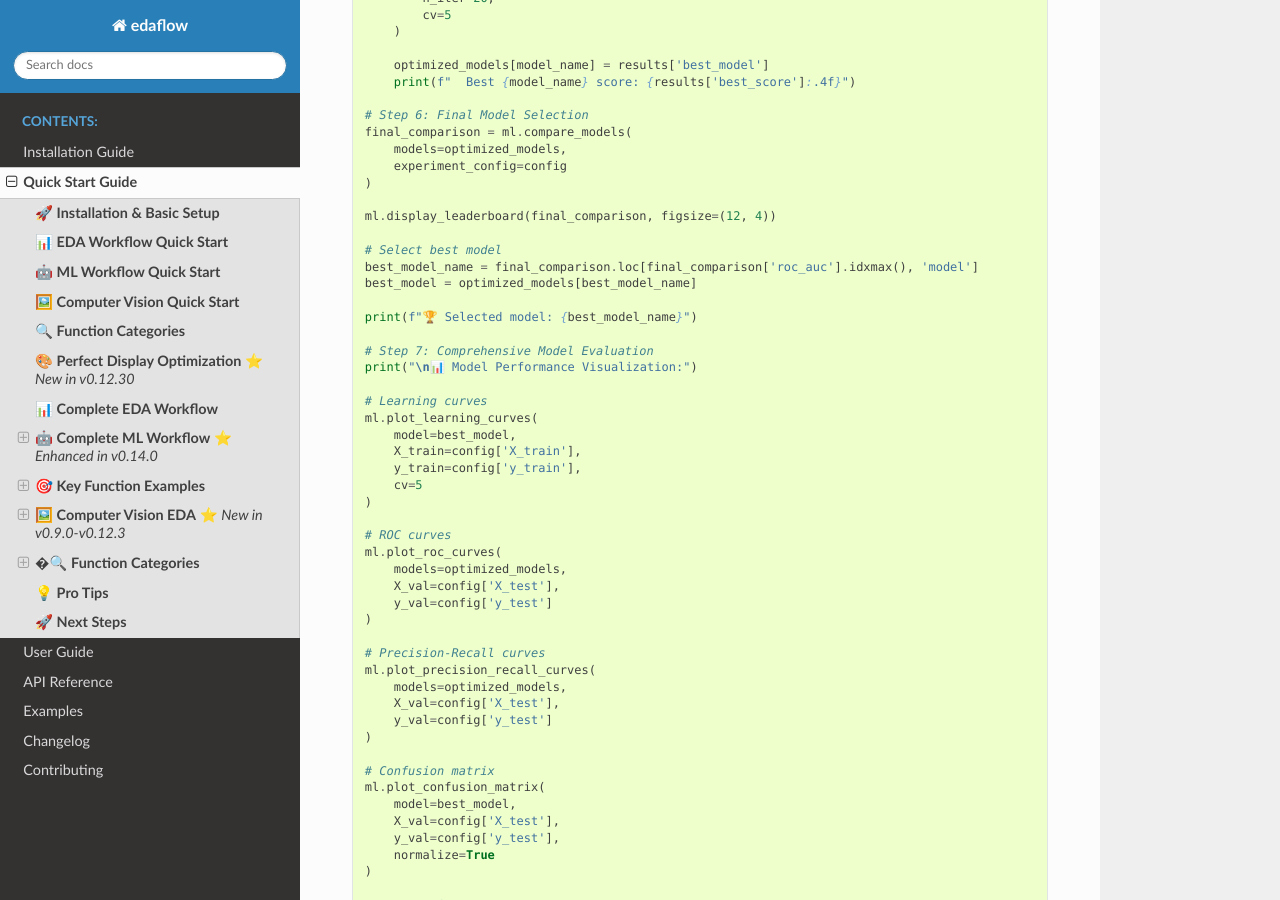
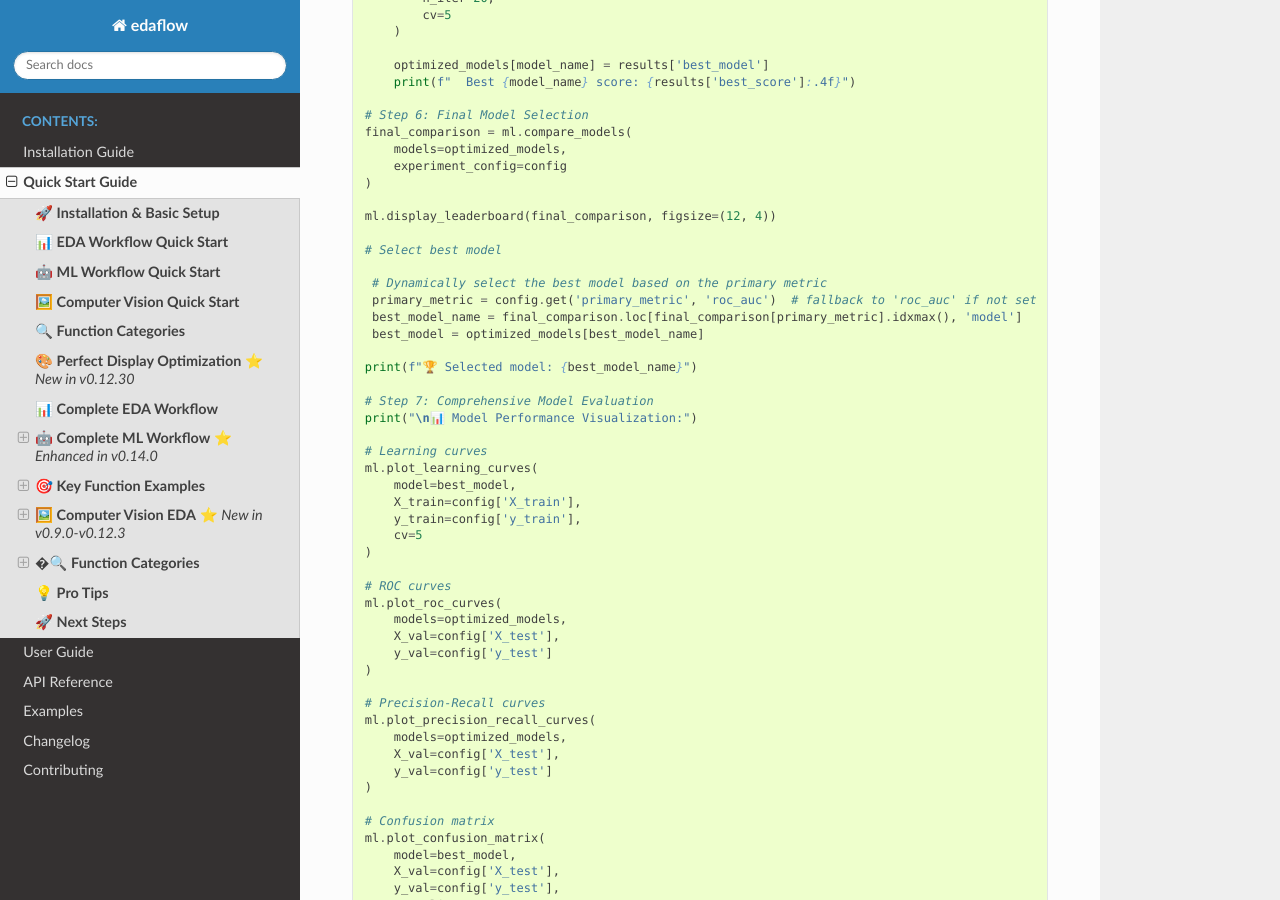
Before and after one commit to evanlow/edaflow, a Sphinx documentation site: the page built from docs/source/quickstart.rst, in a window 1280 px wide and 900 px high, scrolled down 7658 px. Built offline with Sphinx 7.4.7 and the Read the Docs theme 3.1.0, drawn with Linux system fonts in a browser that asks for light colours; pages that are not in the unit, such as notebooks, are missing from menus.

Commit message:
Docs and deployment: finalized for v0.15.0, ready for user feedback and next cycle

```diff
--- a/docs/source/quickstart.rst
+++ b/docs/source/quickstart.rst
@@ -437,8 +437,11 @@ Here's how to perform a complete machine learning workflow using edaflow's 26 ML
    ml.display_leaderboard(final_comparison, figsize=(12, 4))
 
    # Select best model
-   best_model_name = final_comparison.loc[final_comparison['roc_auc'].idxmax(), 'model']
-   best_model = optimized_models[best_model_name]
+
+    # Dynamically select the best model based on the primary metric
+    primary_metric = config.get('primary_metric', 'roc_auc')  # fallback to 'roc_auc' if not set
+    best_model_name = final_comparison.loc[final_comparison[primary_metric].idxmax(), 'model']
+    best_model = optimized_models[best_model_name]
 
    print(f"🏆 Selected model: {best_model_name}")
 
```
